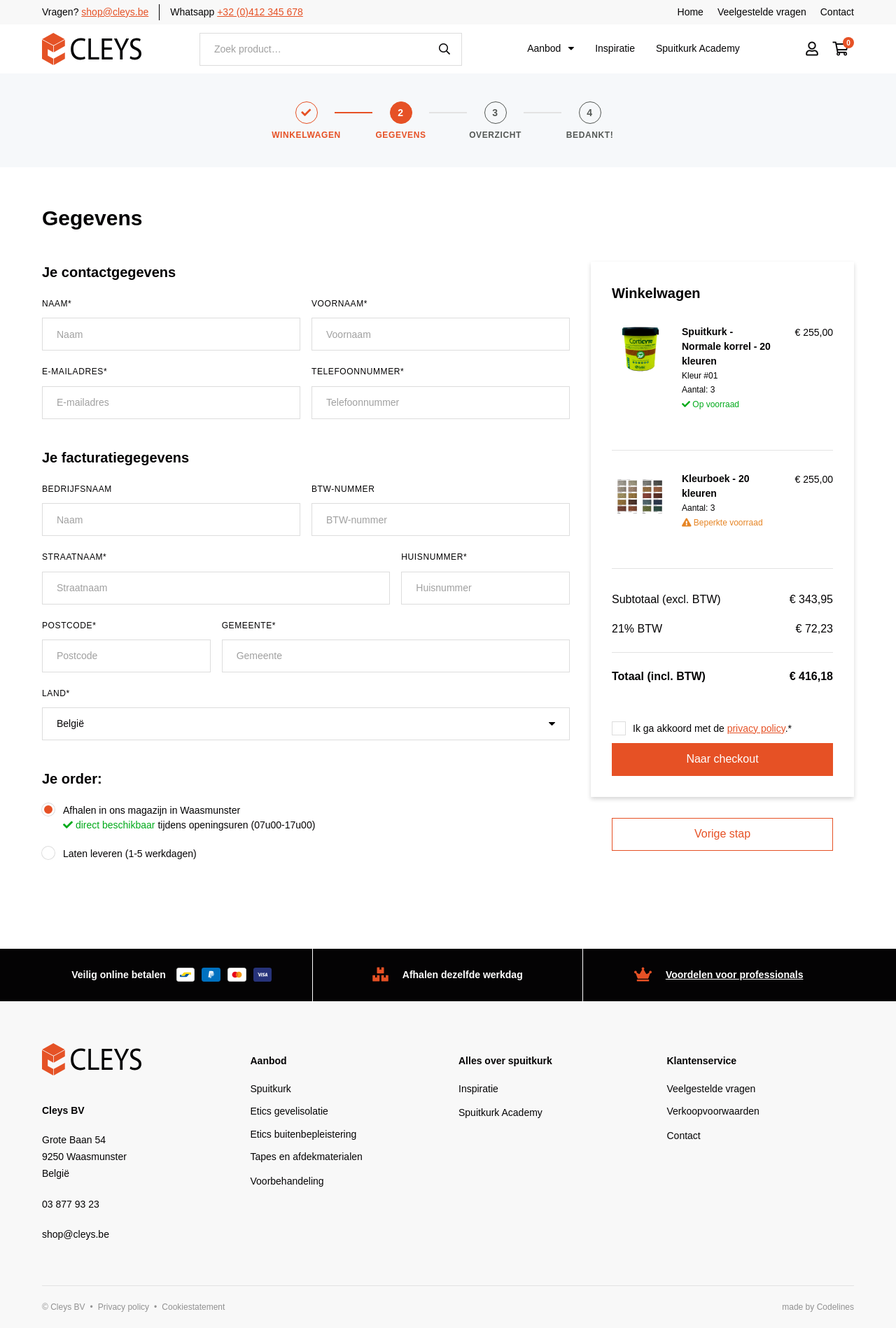
After one commit to muladzevitali/com.cleys, a Django app: page /order/ in a window 1280 px wide. The commit adds this page. Shown: the whole page at 70% size. Run offline with Django 3.2, Linux system fonts and the light colour scheme; the visitor is signed in with stand-in values (Sample User, id 1); data comes from the database, SQL or seed files in the repository; data that the repository does not hold is empty; parts of the project's set-up code (start-up, migrations or seed data) failed here and were passed over.

Commit message:
order initial commit

```diff
--- /dev/null
+++ b/apps/order/apps.py
@@ -0,0 +1,6 @@
+from django.apps import AppConfig
+
+
+class OrderConfig(AppConfig):
+    default_auto_field = 'django.db.models.BigAutoField'
+    name = 'apps.order'
--- /dev/null
+++ b/apps/order/urls.py
@@ -0,0 +1,7 @@
+from django.urls import path
+
+from apps.order import views
+
+urlpatterns = [
+    path('', views.place_order, name='order-index'),
+]
--- /dev/null
+++ b/apps/order/views.py
@@ -0,0 +1,5 @@
+from django.shortcuts import (render)
+
+
+def place_order(request):
+    return render(request, 'order.html')
--- a/apps/user/management/commands/init_defaults.py
+++ b/apps/user/management/commands/init_defaults.py
@@ -1,6 +1,7 @@
+from django.core.management import call_command
 from django.core.management.base import BaseCommand
 from django.db.models import ObjectDoesNotExist
-from django.core.management import call_command
+
 from apps.user.models import User, UserManager
 
 
@@ -14,6 +15,7 @@
         call_command('loaddata', 'media/initial_data/products.json')
         call_command('loaddata', 'media/initial_data/products_gallery.json')
         call_command('loaddata', 'media/initial_data/products_variations.json')
+        call_command('loaddata', 'media/initial_data/countries.json')
 
     def _create_admin_if_not_exist(self):
         admin_email = 'admin@example.com'
--- a/config/settings.py
+++ b/config/settings.py
@@ -27,7 +27,8 @@
     'apps.user',
     'apps.category',
     'apps.store',
-    'apps.cart'
+    'apps.cart',
+    'apps.order'
 
 ]
 
--- a/config/urls.py
+++ b/config/urls.py
@@ -9,7 +9,8 @@
     path('admin/', admin.site.urls),
     path('', views.index, name='index'),
     path('store/', include('apps.store.urls')),
-    path('cart/', include('apps.cart.urls'))
+    path('cart/', include('apps.cart.urls')),
+    path('order/', include('apps.order.urls'))
 ]
 
 urlpatterns += static(settings.MEDIA_URL, document_root=settings.MEDIA_ROOT)
--- a/requirements.txt
+++ b/requirements.txt
@@ -3,3 +3,4 @@
 django-admin-honeypot~=1.1.0
 python-environ~=0.4.54
 django-ckeditor~=6.2.0
+mollie-api-python~=2.12.0
--- a/templates/cart.html
+++ b/templates/cart.html
@@ -133,9 +133,7 @@
                                     <div class="subtotal__buttons">
                                         <a href="{% url 'store-index' %}" class="btn --btn-orange-border">Opslaan als
                                             offerte</a>
-                                        <!-- TODO Link only for demo layout. Replace to submit button for production -->
-                                        <a href="checkout-step2.php" class="btn --btn-orange">Naar checkout</a>
-                                        <!-- <button type="submit" class="btn --btn-orange">Naar checkout</button> -->
+                                        <a href="{% url 'order-index' %}" class="btn --btn-orange">Naar checkout</a>
                                     </div>
                                 </div>
                             </div>
--- /dev/null
+++ b/templates/order.html
@@ -0,0 +1,242 @@
+{% load static %}
+<!DOCTYPE HTML>
+<html lang="nl">
+<head>
+    <meta charset="utf-8">
+    <meta name="viewport" content="width=device-width,initial-scale=1">
+    <title>Checkout - 2. Gegevens</title>
+    <meta name="description" content="">
+    <!--font, css, js -->
+    {% include 'includes/head.html' %}
+</head>
+
+<body>
+<div class="wrapper checkout-step2-page">
+
+    <header id="header-menu">
+        {% if request.user.is_authenticated %}
+            {% include 'includes/header-menu-logged-in.html' %}
+        {% else %}
+            {% include 'includes/header-menu.html' %}
+        {% endif %}
+    </header>
+
+    <main>
+
+        <section class="step-nav">
+            <div class="container">
+                <ul class="step-nav__steps step-2">
+                    <li class="checked">Winkelwagen</li>
+                    <li class="active">gegevens</li>
+                    <li>Overzicht</li>
+                    <li>Bedankt!</li>
+                </ul>
+            </div>
+        </section>
+
+        <section class="checkout --step-2">
+            <div class="container">
+                <h1 class="like-h2">Gegevens</h1>
+
+                <form action="" method="post" id="checkout-form">
+                    <div class="checkout__wrapper">
+                        <div class="checkout__left">
+
+                            <div class="fieldset">
+                                <h3 class="legend">Je contactgegevens</h3>
+                                <div class="form-row">
+
+                                    <div class="col col-2">
+                                        <label for="c_name" class="label">Naam*</label>
+                                        <input type="text" name="c_name" placeholder="Naam" required="" id="c_name">
+                                    </div>
+
+                                    <div class="col col-2">
+                                        <label for="c_surname" class="label">Voornaam*</label>
+                                        <input type="text" name="c_surname" placeholder="Voornaam" required=""
+                                               id="c_surname">
+                                    </div>
+
+                                    <div class="col col-2">
+                                        <label for="c_email" class="label">E-mailadres*</label>
+                                        <input type="text" name="c_email" placeholder="E-mailadres" required=""
+                                               id="c_email">
+                                    </div>
+
+                                    <div class="col col-2">
+                                        <label for="c_phone" class="label">Telefoonnummer*</label>
+                                        <input type="text" name="c_phone" placeholder="Telefoonnummer" required=""
+                                               id="c_phone">
+                                    </div>
+
+                                </div>
+                            </div>
+
+                            <div class="fieldset">
+                                <h3 class="legend">Je facturatiegegevens</h3>
+                                <div class="form-row">
+
+                                    <div class="col col-2">
+                                        <label for="f_company" class="label">Bedrijfsnaam</label>
+                                        <input type="text" name="f_company" placeholder="Naam" id="f_company">
+                                    </div>
+
+                                    <div class="col col-2">
+                                        <label for="f_btw" class="label">BTW-nummer</label>
+                                        <input type="text" name="f_btw" placeholder="BTW-nummer" required="" id="f_btw">
+                                    </div>
+
+                                    <div class="col col-70">
+                                        <label for="f_street" class="label">Straatnaam*</label>
+                                        <input type="text" name="f_street" placeholder="Straatnaam" required=""
+                                               id="f_street">
+                                    </div>
+
+                                    <div class="col col-30">
+                                        <label for="f_housenr" class="label">Huisnummer*</label>
+                                        <input type="text" name="f_housenr" placeholder="Huisnummer" required=""
+                                               id="f_housenr">
+                                    </div>
+
+                                    <div class="col col-30">
+                                        <label for="f_zip" class="label">Postcode*</label>
+                                        <input type="text" name="f_zip" placeholder="Postcode" required="" id="f_zip">
+                                    </div>
+
+                                    <div class="col col-70">
+                                        <label for="f_city" class="label">Gemeente*</label>
+                                        <input type="text" name="f_city" placeholder="Gemeente" required="" id="f_city">
+                                    </div>
+
+                                    <div class="col col-1">
+                                        <label for="f_country" class="label">Land*</label>
+                                        <select name="f_country" id="f_country">
+                                            <option value="be">België</option>
+                                            <option value="nl">Netherland</option>
+                                        </select>
+                                    </div>
+
+                                </div>
+                            </div>
+
+                            <div class="fieldset">
+                                <h3 class="legend">Je order:</h3>
+                                <div class="form-row">
+                                    <div class="col col-1 radio-col">
+                                        <input type="radio" name="delivery_type" id="delivery_type1" value="1"
+                                               required="" checked>
+                                        <label for="delivery_type1">Afhalen in ons magazijn in Waasmunster<br>
+                                            <span><i class="fas fa-check"></i> direct beschikbaar</span> tijdens
+                                            openingsuren (07u00-17u00)
+                                        </label>
+                                    </div>
+                                    <div class="col col-1 radio-col">
+                                        <input type="radio" name="delivery_type" id="delivery_type2" value="2">
+                                        <label for="delivery_type2">Laten leveren (1-5 werkdagen)</label>
+                                    </div>
+                                </div>
+                            </div>
+
+                        </div>
+                        <div class="checkout__right">
+                            <div class="checkout__right-inner --with-shadow">
+                                <div class="mini-cart">
+                                    <h3>Winkelwagen</h3>
+                                    <div class="mini-cart__items">
+
+                                        <div class="mini-cart__row">
+                                            <div class="mini-cart__col">
+                                                <div class="mini-cart__product">
+                                                    <div class="img">
+                                                        <img src="/images/product-single__img-1.jpg" alt="">
+                                                    </div>
+                                                    <div class="content">
+                                                        <a href="/product-detail.php" class="title">
+                                                            <h5>Spuitkurk - Normale korrel - 20 kleuren</h5>
+                                                        </a>
+                                                        <div class="extra-option">Kleur #01</div>
+                                                        <div class="extra-option --qty">Aantal: 3</div>
+                                                        <div class="product-detail__stock stock --green"><i
+                                                                class="fas fa-check"></i> Op voorraad
+                                                        </div>
+                                                    </div>
+                                                </div>
+                                            </div>
+                                            <div class="mini-cart__col text-right">
+                                                <div class="price">€ 255,00</div>
+                                            </div>
+                                        </div>
+
+                                        <div class="mini-cart__row">
+                                            <div class="mini-cart__col">
+                                                <div class="mini-cart__product">
+                                                    <div class="img">
+                                                        <img src="/images/product-single__img-2.jpg" alt="">
+                                                    </div>
+                                                    <div class="content">
+                                                        <a href="/product-detail.php" class="title">
+                                                            <h5>Kleurboek - 20 kleuren</h5>
+                                                        </a>
+                                                        <div class="extra-option --qty">Aantal: 3</div>
+                                                        <div class="product-detail__stock stock --orange"><i
+                                                                class="fas fa-exclamation-triangle"></i> Beperkte
+                                                            voorraad
+                                                        </div>
+                                                    </div>
+                                                </div>
+                                            </div>
+                                            <div class="mini-cart__col text-right">
+                                                <div class="price">€ 255,00</div>
+                                            </div>
+                                        </div>
+
+                                    </div>
+                                </div>
+
+                                <div class="subtotal">
+                                    <div class="subtotal__row">
+                                        <div class="subtotal__col">Subtotaal (excl. BTW)</div>
+                                        <div class="subtotal__col">€ 343,95</div>
+                                    </div>
+                                    <div class="subtotal__row">
+                                        <div class="subtotal__col">21% BTW</div>
+                                        <div class="subtotal__col">€ 72,23</div>
+                                    </div>
+                                    <div class="subtotal__row --total">
+                                        <div class="subtotal__col">Totaal (incl. BTW)</div>
+                                        <div class="subtotal__col">€ 416,18</div>
+                                    </div>
+                                    <div class="subtotal__buttons">
+                                        <div class="form-row">
+                                            <div class="col col-1 checkbox-col">
+                                                <input type="checkbox" name="user_agr" id="user_agr" value="2">
+                                                <label for="user_agr">Ik ga akkoord met de <a href="#" target="_blank">privacy
+                                                    policy</a>.*</label>
+                                            </div>
+                                        </div>
+                                        <!-- TODO Link only for demo layout. Replace to submit button for production -->
+                                        <a href="checkout-step3.php" class="btn --btn-orange">Naar checkout</a>
+                                        <!-- <button type="submit" class="btn --btn-orange">Naar checkout</button> -->
+                                    </div>
+                                </div>
+                            </div>
+                            <div class="checkout__right-inner">
+                                <a href="{% url 'cart-index' %}" class="btn --btn-orange-border --btn-full">Vorige
+                                    stap</a>
+                            </div>
+                        </div>
+                    </div>
+                </form>
+
+            </div>
+        </section>
+
+    </main>
+
+    <footer id="footer-page">
+        {% include 'includes/footer.html' %}
+    </footer>
+
+</div>
+</body>
+</html>
```
Also changed, not shown: apps/order/admin.py (added, +36 -0 lines), apps/order/helpers.py (added, +37 -0 lines), apps/order/models.py (added, +114 -0 lines), media/initial_data/countries.json (added, +16 -0 lines), apps/order/__init__.py (added), apps/order/migrations/__init__.py (added).
